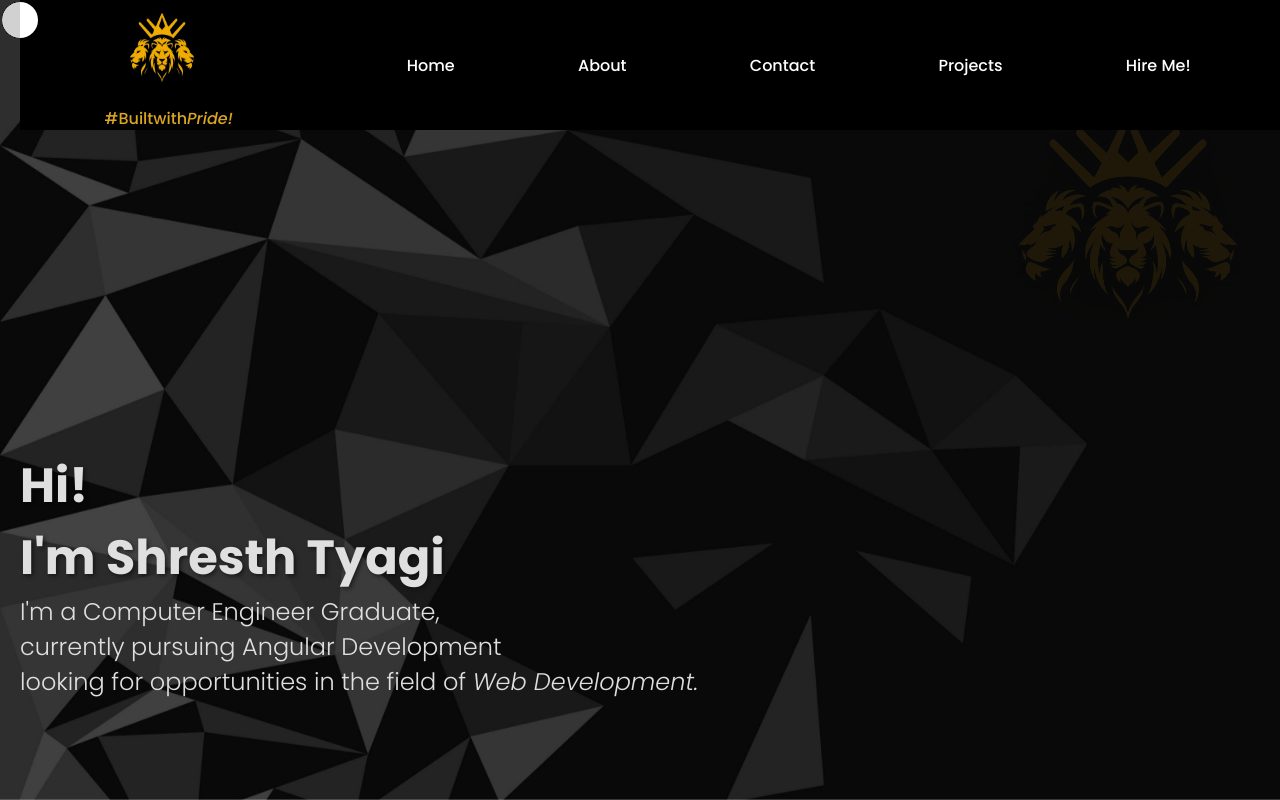
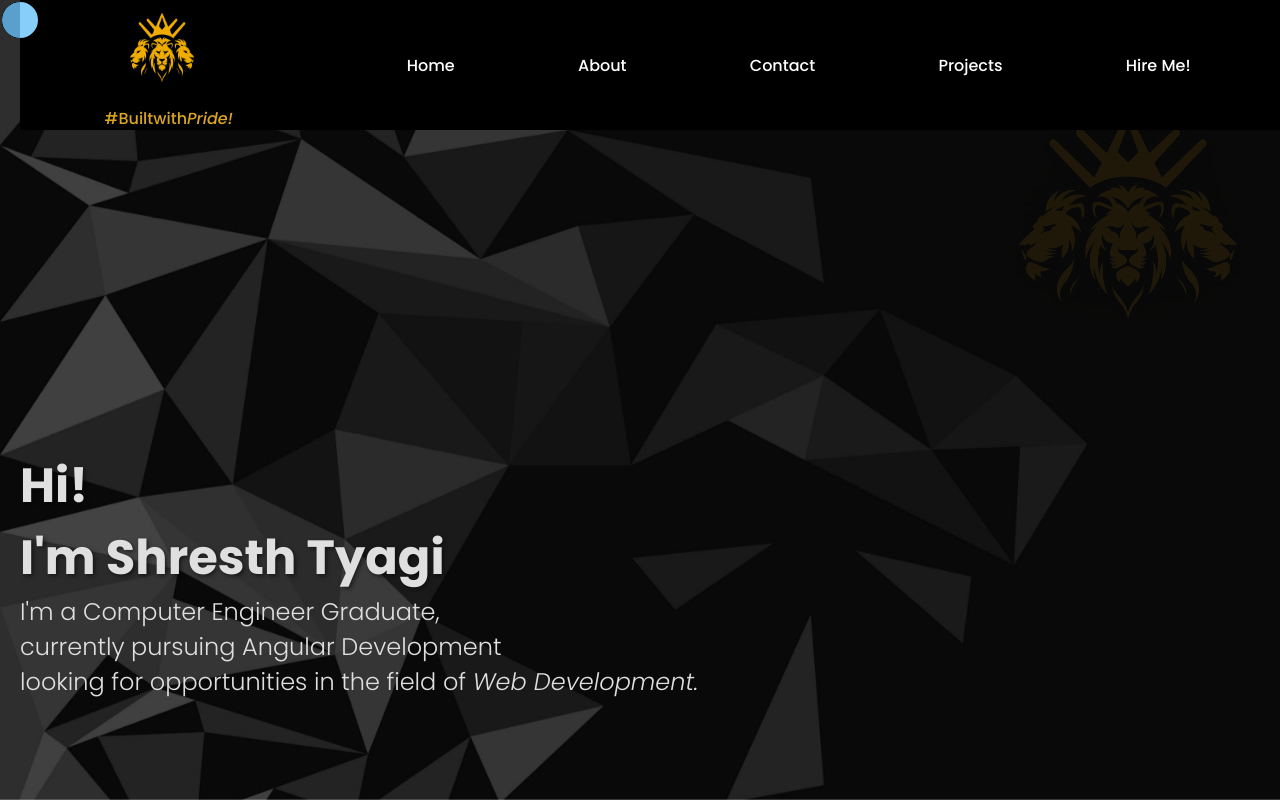
Before and after one commit to ShresthTyagi1996/Portfolio, a plain HTML site: page index.html in a window 1280 px wide. Drawn offline with Linux system fonts and the light colour scheme.

Commit message:
Update styles.css

```diff
--- a/styles.css
+++ b/styles.css
@@ -91,7 +91,7 @@ figcaption {
   border-radius: 50%;
   pointer-events: none;
   mix-blend-mode: difference;
-  background: white;
+  background: lightskyblue;
   z-index: 9999;
   transition: transform 0.1s ease;
   border: 2px double black;
```
